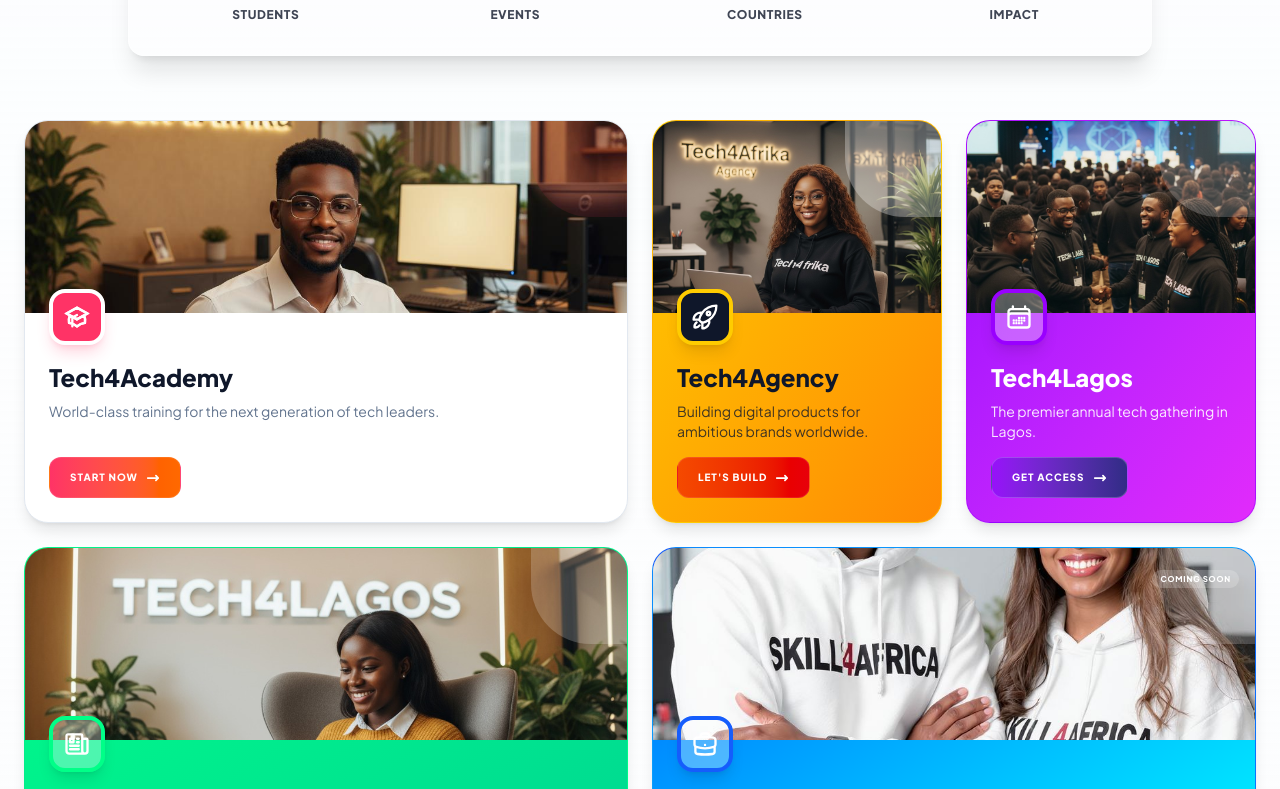
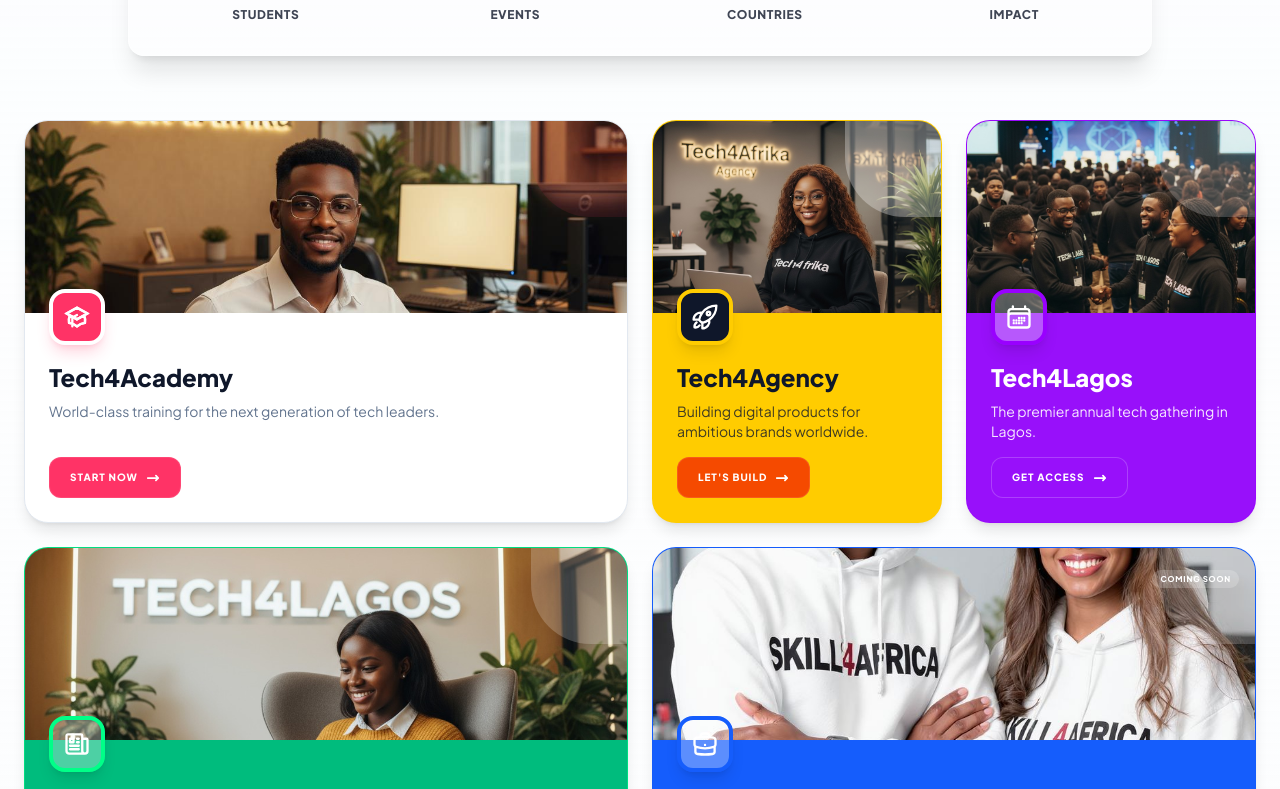
Before and after one commit to Inflimity/tech4africa, a Next.js app: page / in a window 1280 px wide. Shown: the part 1251-2040 px from the top of the page. Built offline with nearby package versions, Linux system fonts and the light colour scheme.

Commit message:
pillar card ios issue

```diff
--- a/components/ui/PillarCard.tsx
+++ b/components/ui/PillarCard.tsx
@@ -23,7 +23,7 @@
         iconBg: "bg-africa-red text-white shadow-africa-red/20 border-white",
         title: "group-hover:text-africa-red",
         description: "text-slate-500",
-        cta: "bg-gradient-to-r from-africa-red to-orange-500 text-white hover:scale-105 hover:shadow-[0_0_20px_rgba(255,51,102,0.4)] border border-white/10",
+        cta: "bg-africa-red text-white hover:bg-orange-500 hover:scale-105 hover:shadow-[0_0_20px_rgba(255,51,102,0.4)] border border-white/10",
         headerDecor: "bg-africa-red/10",
     },
     dark: {
@@ -31,39 +31,39 @@
         iconBg: "bg-white/20 text-white backdrop-blur-sm border-africa-midnight",
         title: "group-hover:text-africa-red",
         description: "text-slate-400",
-        cta: "bg-gradient-to-r from-africa-red to-purple-600 text-white hover:scale-105 hover:shadow-[0_0_20px_rgba(255,51,102,0.4)] backdrop-blur-sm border border-white/20",
+        cta: "bg-africa-red text-white hover:bg-purple-600 hover:scale-105 hover:shadow-[0_0_20px_rgba(255,51,102,0.4)] backdrop-blur-sm border border-white/20",
         headerDecor: "bg-white/10",
     },
     yellow: {
-        card: "bg-gradient-to-br from-africa-yellow to-orange-400 border-africa-yellow/50 hover:shadow-africa-yellow/40",
+        card: "bg-africa-yellow border-africa-yellow/50 hover:shadow-africa-yellow/40",
         iconBg: "bg-africa-midnight text-white border-africa-yellow",
         title: "text-africa-midnight",
         description: "text-africa-midnight/80",
-        cta: "bg-gradient-to-r from-orange-600 to-red-600 text-white hover:scale-105 hover:shadow-xl border border-white/10",
+        cta: "bg-orange-600 text-white hover:bg-red-600 hover:scale-105 hover:shadow-xl border border-white/10",
         headerDecor: "bg-white/30",
     },
     green: {
-        card: "bg-gradient-to-br from-africa-green to-emerald-400 border-africa-green/50 hover:shadow-africa-green/40",
+        card: "bg-emerald-500 border-africa-green/50 hover:shadow-africa-green/40",
         iconBg: "bg-white/30 text-white border-africa-green",
         title: "text-white",
         description: "text-white/90",
-        cta: "bg-gradient-to-r from-emerald-600 to-teal-800 text-white hover:scale-105 hover:shadow-[0_0_20px_rgba(0,255,136,0.3)] border border-white/20",
+        cta: "bg-emerald-600 text-white hover:bg-teal-800 hover:scale-105 hover:shadow-[0_0_20px_rgba(0,255,136,0.3)] border border-white/20",
         headerDecor: "bg-white/20",
     },
     blue: {
-        card: "bg-gradient-to-br from-blue-600 to-africa-cyan border-blue-600/50 hover:shadow-africa-cyan/40",
+        card: "bg-blue-600 border-blue-600/50 hover:shadow-africa-cyan/40",
         iconBg: "bg-white/30 text-white border-blue-600",
         title: "text-white",
         description: "text-white/90",
-        cta: "bg-gradient-to-r from-blue-600 to-indigo-800 text-white hover:scale-105 hover:shadow-[0_0_20px_rgba(0,255,255,0.3)] border border-white/20",
+        cta: "bg-blue-600 text-white hover:bg-indigo-800 hover:scale-105 hover:shadow-[0_0_20px_rgba(0,255,255,0.3)] border border-white/20",
         headerDecor: "bg-white/20",
     },
     purple: {
-        card: "bg-gradient-to-br from-africa-purple to-fuchsia-500 border-africa-purple/50 hover:shadow-africa-purple/40",
+        card: "bg-purple-600 border-africa-purple/50 hover:shadow-africa-purple/40",
         iconBg: "bg-white/30 text-white border-africa-purple",
         title: "text-white",
         description: "text-white/90",
-        cta: "bg-gradient-to-r from-purple-600 to-indigo-900 text-white hover:scale-105 hover:shadow-[0_0_20px_rgba(153,0,255,0.3)] border border-white/20",
+        cta: "bg-purple-600 text-white hover:bg-indigo-900 hover:scale-105 hover:shadow-[0_0_20px_rgba(153,0,255,0.3)] border border-white/20",
         headerDecor: "bg-white/20",
     },
 };
```
